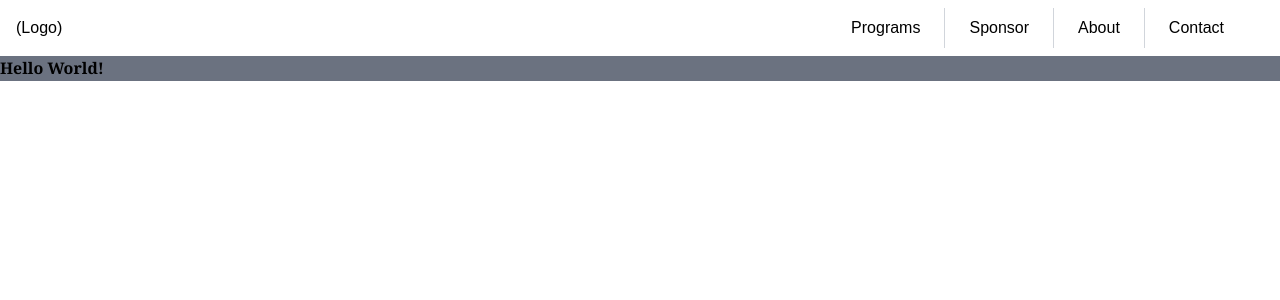
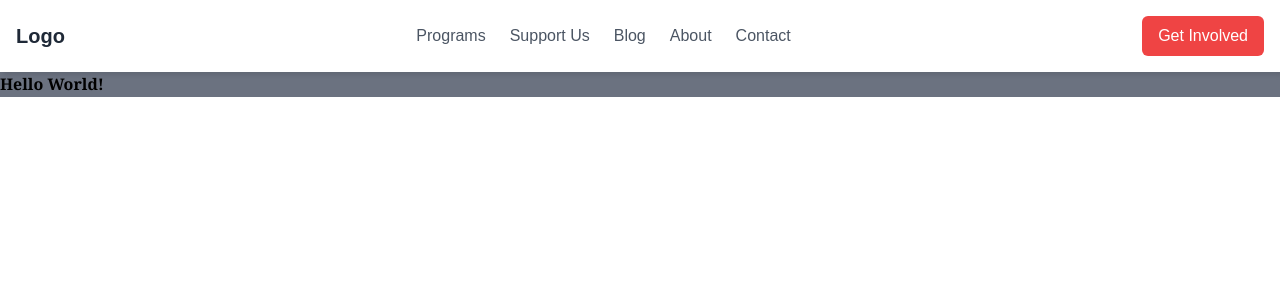
Before and after one commit to b3n3diktr/BrilliantBrainsPrimarySchool_Webpage, a React app: page / in a window 1280 px wide. Shown: the top 300 px of the page. Built offline with nearby package versions, Linux system fonts and the light colour scheme.

Commit message:
Redesigned the Navbar for all screen sizes

```diff
--- a/src/components/NavBar/NavBar.tsx
+++ b/src/components/NavBar/NavBar.tsx
@@ -1,34 +1,58 @@
-import React, { useEffect, useRef, useState } from "react";
-import {Link} from "react-router-dom";
+import React, { useState } from 'react';
+import { Link } from 'react-router-dom';
+import { FaBars, FaTimes } from 'react-icons/fa';
 
 const NavBar = () => {
+    const [menuOpen, setMenuOpen] = useState(false);
 
-    return(
-      <div>
-          <nav className={"sticky top-0 w-full z-50"}>
-              <ul className={"flex justify-end items-center w-full list-none"}>
-                  <li className={"mr-auto p-4"}><Link to='/'>(Logo)</Link></li>
-                  <div className={"flex flex-wrap space-x-4 mr-12"}>
-                      <li className="hover:bg-gray-200 p-2 rounded">
-                          <Link to='/programs'>Programs</Link>
-                      </li>
-                      <span className={"border-l border-gray-300 border-"}></span>
-                      <li className="hover:bg-gray-200 p-2 rounded">
-                          <Link to='/Sponsor'>Sponsor</Link>
-                      </li>
-                      <span className={"border-l border-gray-300 border-"}></span>
-                      <li className="hover:bg-gray-200 p-2 rounded">
-                          <Link to='/about'>About</Link>
-                      </li>
-                      <span className={"border-l border-gray-300 border-"}></span>
-                      <li className="hover:bg-gray-200 p-2 rounded">
-                          <Link to='/contact'>Contact</Link>
-                      </li>
-                  </div>
-              </ul>
-          </nav>
-      </div>
+    const toggleMenu = () => {
+        setMenuOpen(!menuOpen);
+    };
+
+    return (
+        <nav className="sticky top-0 w-full z-50 bg-white shadow-md">
+            <div className="container mx-auto flex items-center justify-between p-4">
+                {/* Logo */}
+                <div className="text-xl font-bold">
+                    <Link to="/" className="text-gray-800">Logo</Link>
+                </div>
+
+                {/* Desktop Menu */}
+                <div className="hidden md:flex space-x-6 text-gray-600">
+                    <Link to="/programs" className="hover:text-gray-800">Programs</Link>
+                    <Link to="/support" className="hover:text-gray-800">Support Us</Link>
+
+                    <Link to="/blog" className="hover:text-gray-800">Blog</Link>
+                    <Link to="/about" className="hover:text-gray-800">About</Link>
+                    <Link to="/contact" className="hover:text-gray-800">Contact</Link>
+                </div>
+
+                {/* Mobile Menu */}
+                <div className="flex items-center space-x-4">
+                    <Link to="/get-involved" className="px-4 py-2 bg-red-500 text-white rounded-md hover:bg-red-600">
+                        Get Involved
+                    </Link>
+                    <button onClick={toggleMenu} className="md:hidden text-gray-800 focus:outline-none">
+                        {menuOpen ? <FaTimes size={24} /> : <FaBars size={24} />}
+                    </button>
+                </div>
+            </div>
+
+            {/* Mobile Menu Dropdown */}
+            {menuOpen && (
+                <div className="md:hidden bg-gray-100 w-full shadow-md">
+                    <ul className="flex flex-col items-center space-y-4 py-4">
+                        <li><Link to="/programs" className="hover:text-gray-800" onClick={toggleMenu}>Programs</Link></li>
+                        <li><Link to="/support" className="hover:text-gray-800" onClick={toggleMenu}>Support Us</Link></li>
+                        <li><Link to="/get-involved" className="hover:text-gray-800" onClick={toggleMenu}>Get Involved</Link></li>
+                        <li><Link to="/blog" className="hover:text-gray-800" onClick={toggleMenu}>Blog</Link></li>
+                        <li><Link to="/about" className="hover:text-gray-800" onClick={toggleMenu}>About</Link></li>
+                        <li><Link to="/contact" className="hover:text-gray-800" onClick={toggleMenu}>Contact</Link></li>
+                    </ul>
+                </div>
+            )}
+        </nav>
     );
-}
+};
 
 export default NavBar;
```
